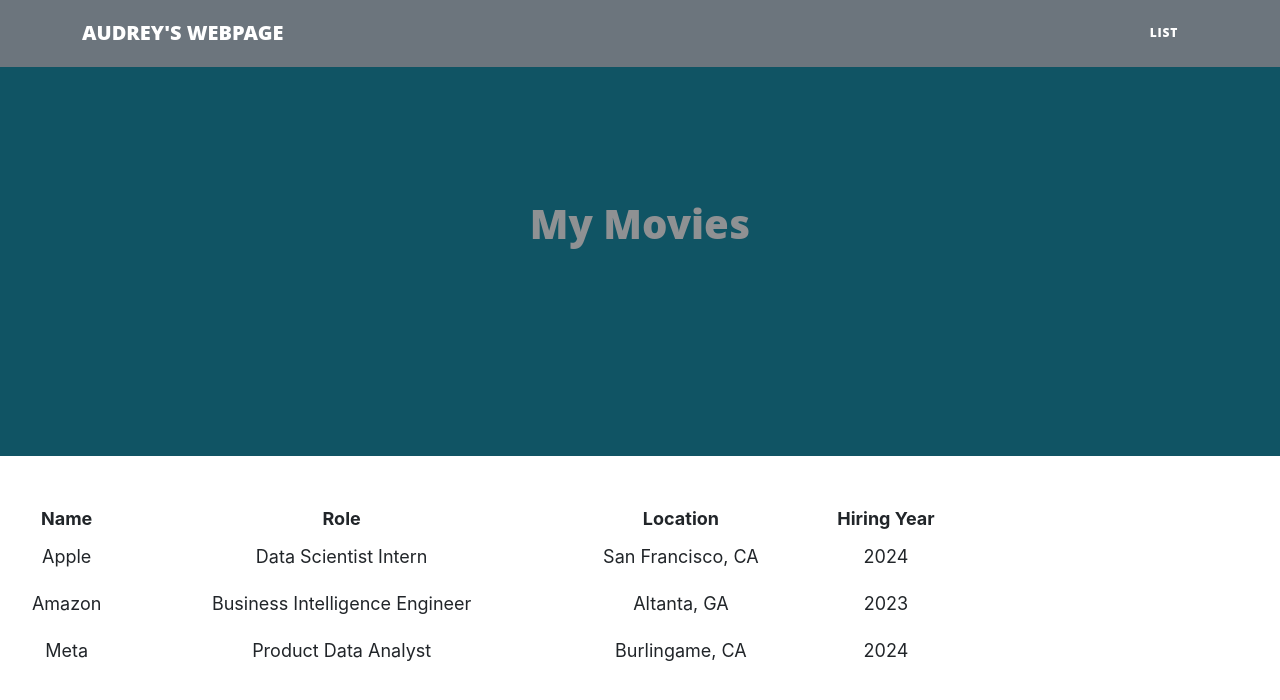
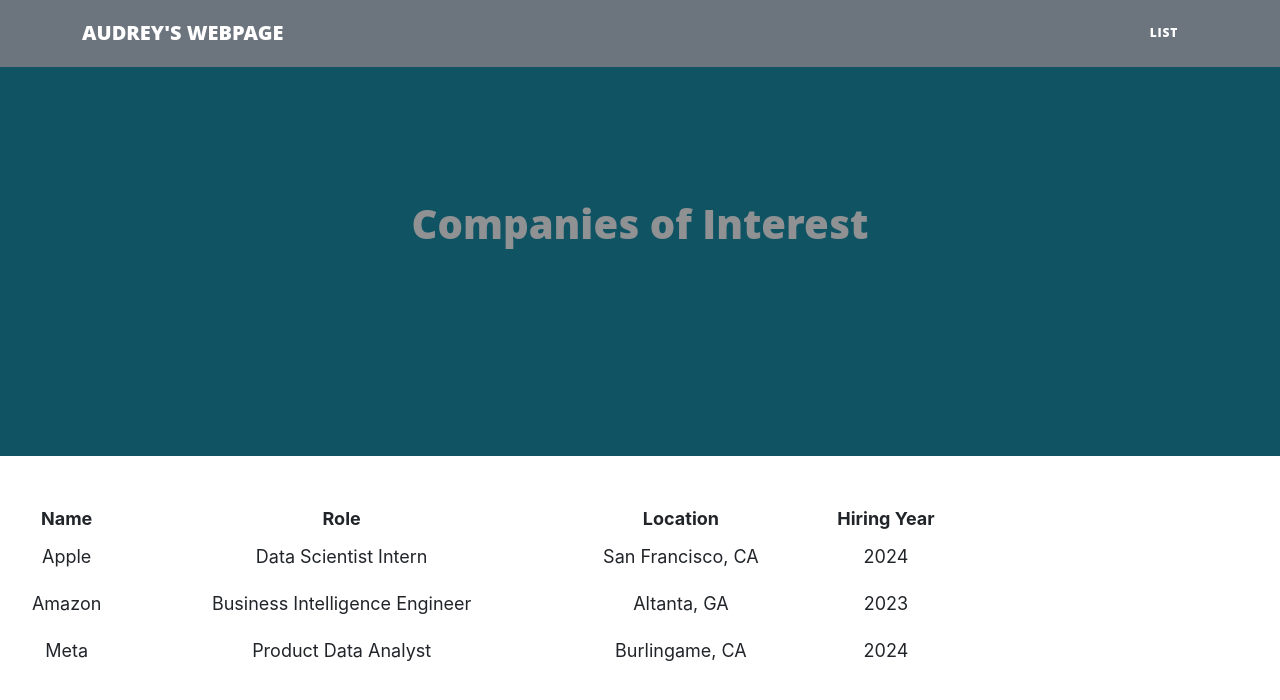
Before and after one commit to Audrey-kemi/Audrey-kemi.github.io, a plain HTML site: page list.html in a window 1280 px wide. Drawn offline with Linux system fonts and the light colour scheme.

Commit message:
Updating the list title

```diff
--- a/list.html
+++ b/list.html
@@ -20,7 +20,7 @@
         </nav>
         <!--This code creates the middle section of the webpage-->
         <header class="masthead bg-primary text-white text-center">
-            <h1>My Movies</h1>
+            <h1>Companies of Interest</h1>
         </header>
         <!--Here is where the table will be loaded in.  The actual table will be loaded in JavaScript.-->
         <section class="mt-5 text-center">
```
